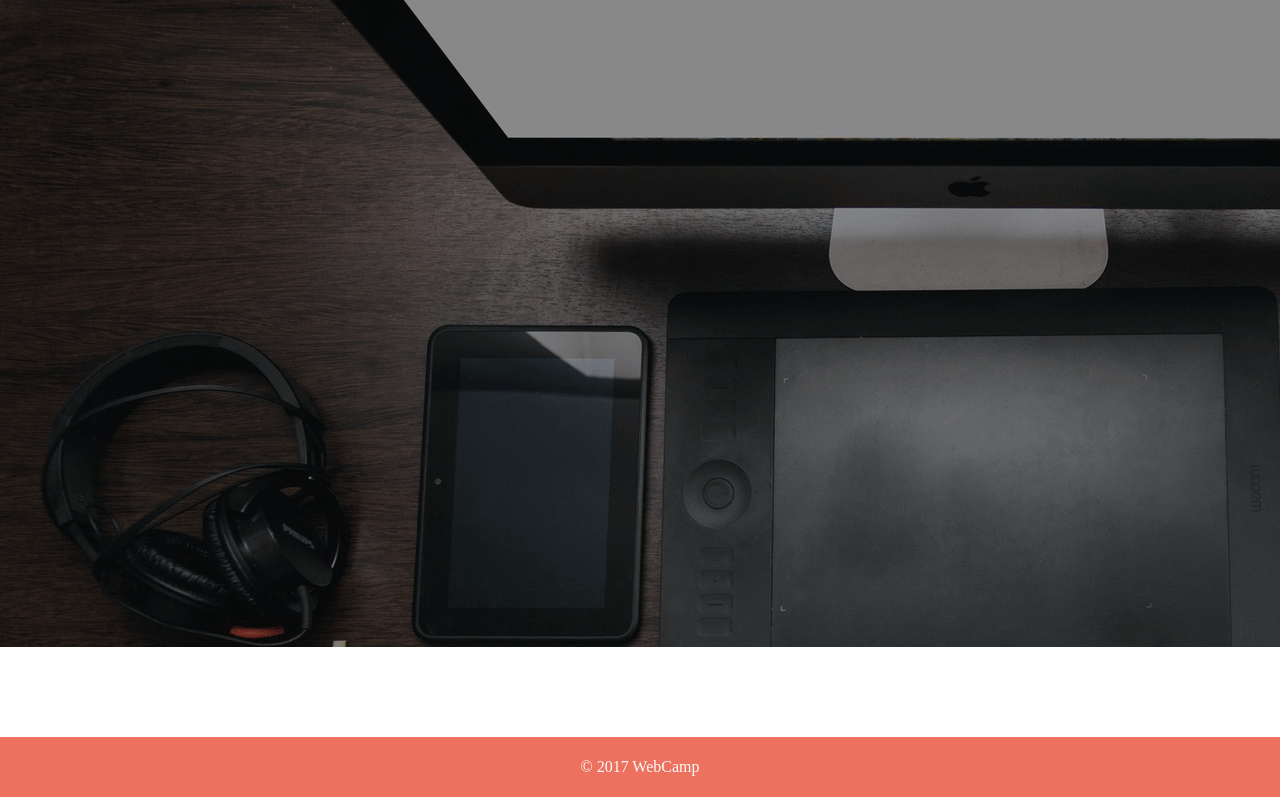
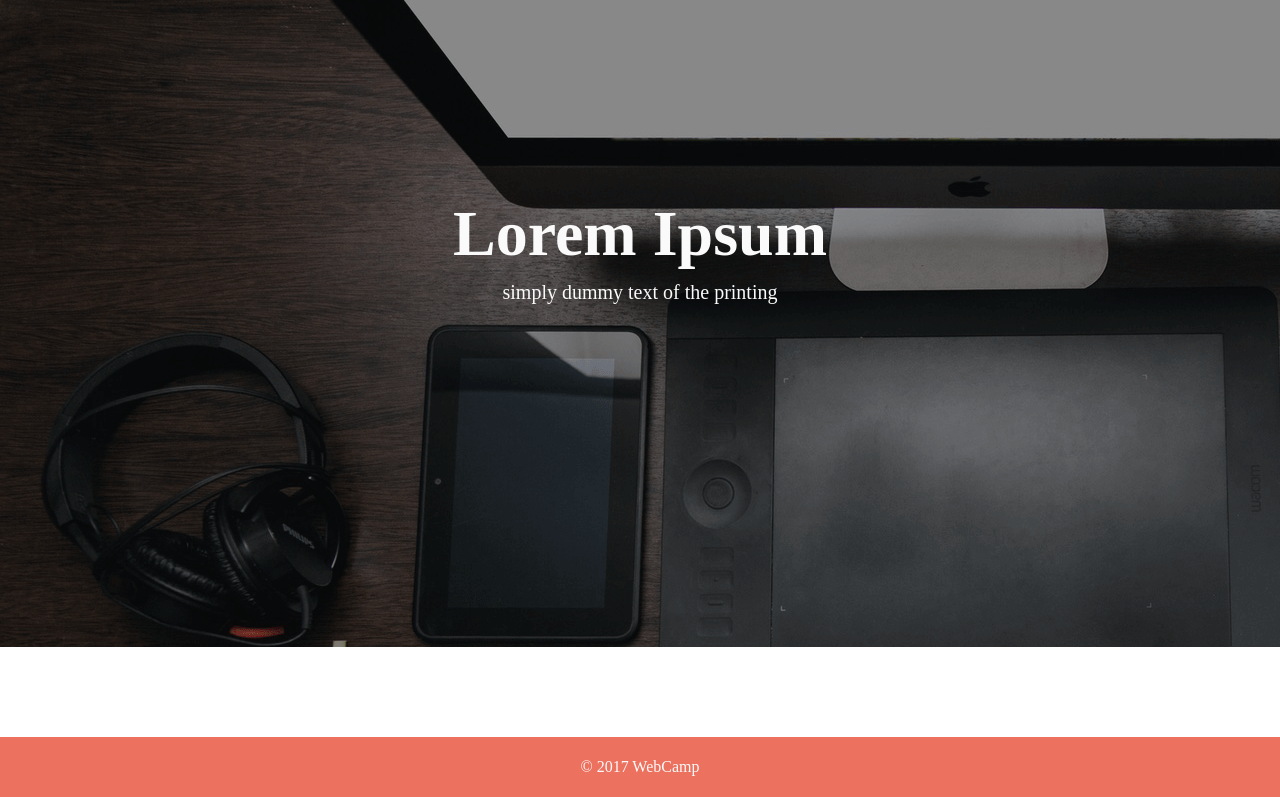
Before and after one commit to kana6234/challenge_webpage, a plain HTML site: page index.html in a window 1280 px wide. Shown: the part 73-870 px from the top of the page. Drawn offline with Linux system fonts and the light colour scheme.

Commit message:
[add]mvの作成

```diff
--- a/index.html
+++ b/index.html
@@ -20,7 +20,10 @@
         </nav>
       </div>
     </header>
-    <section id="main-visual"></section>
+    <section id="mv">
+      <h1 class="mv-title">Lorem Ipsum</h1>
+      <p class="mv-text">simply dummy text of the printing</p>
+    </section>
     <section id="portfolio"></section>
     <section id="feature"></section>
     <section id="profile"></section>
--- a/style.css
+++ b/style.css
@@ -29,10 +29,22 @@ header {
   font-size: 16px;
 }
 
-#main-visual {
+#mv {
   width: 100%;
   height: 650px;
+  color: #fafafa;
+  text-align: center;
   background-image: url(img/mv.png);
+}
+
+.mv-title {
+  padding-top: 200px;
+  font-size: 64px;
+}
+
+.mv-text {
+  padding-top: 10px;
+  font-size: 20px;
 }
 
 #portfolio {
```
